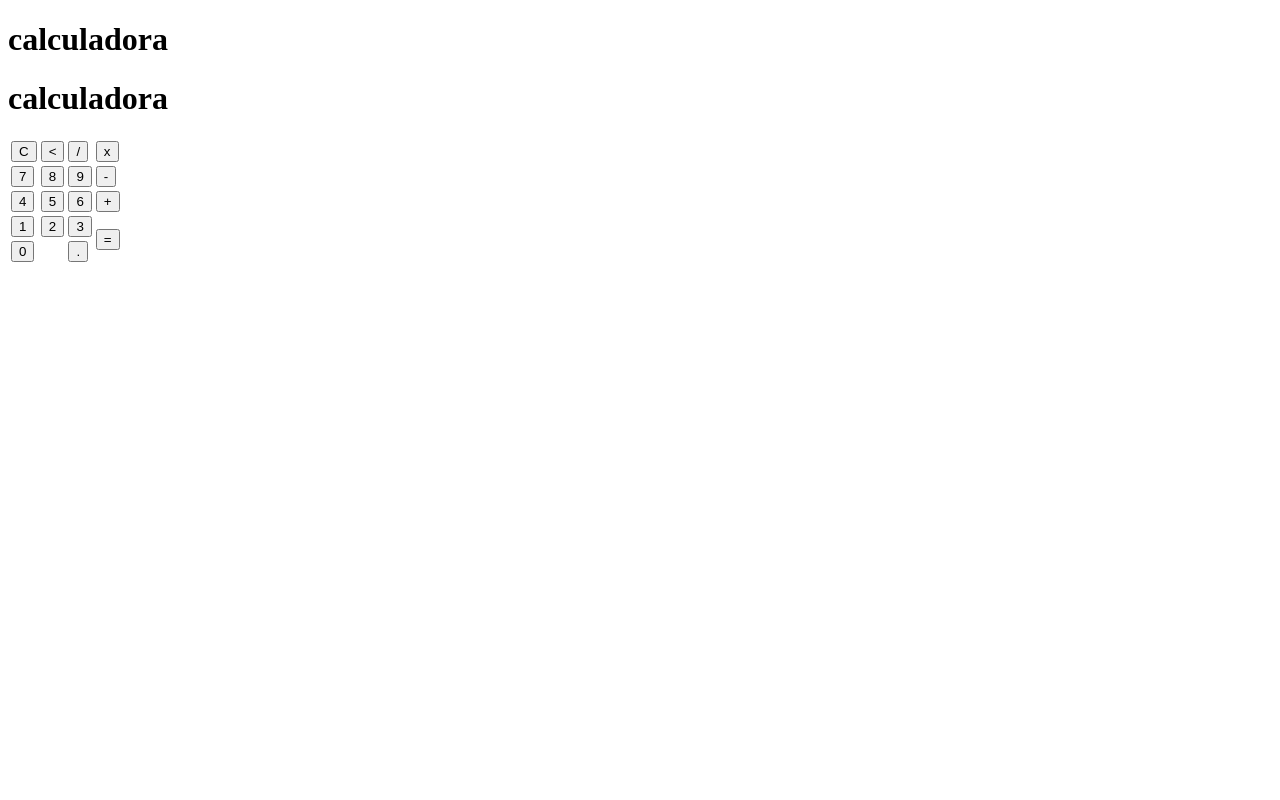
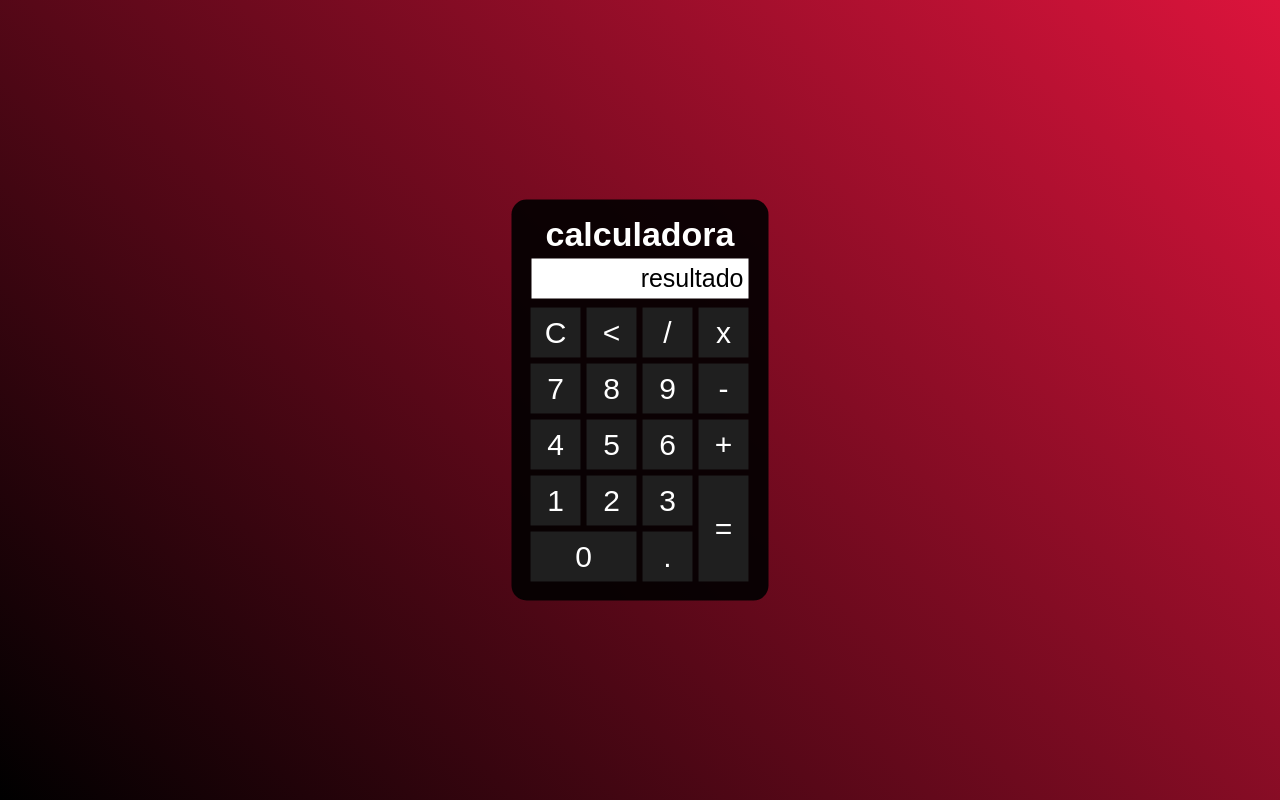
Before and after one commit to SrOrfeu/calculator_web, a plain HTML site: page index.html in a window 1280 px wide. Drawn offline with Linux system fonts and the light colour scheme.

Commit message:
css style

```diff
--- a/index.html
+++ b/index.html
@@ -3,42 +3,42 @@
 <head>
     <meta charset="UTF-8">
     <meta name="viewport" content="width=device-width, initial-scale=1.0">
+    <link rel="stylesheet" href="/style.css">
     <title>Calculadora</title>
 </head>
 <body>
     <div class="fundo">
-        <h1>calculadora</h1>
         <div class="calculadora">
             <h1>calculadora</h1>
-            <p id="resultado"></p>
+            <p id="resultado">resultado</p>
             <table>
                 <tr>
-                    <td><button>C</button></td>
-                    <td><button><</button></td>
-                    <td><button>/</button></td>
-                    <td><button>x</button></td>
+                    <td><button class="botao">C</button></td>
+                    <td><button class="botao"><</button></td>
+                    <td><button class="botao">/</button></td>
+                    <td><button class="botao">x</button></td>
                 </tr>
                 <tr>
-                    <td><button>7</button></td>
-                    <td><button>8</button></td>
-                    <td><button>9</button></td>
-                    <td><button>-</button></td>
+                    <td><button class="botao">7</button></td>
+                    <td><button class="botao">8</button></td>
+                    <td><button class="botao">9</button></td>
+                    <td><button class="botao">-</button></td>
                 </tr>
                 <tr>
-                    <td><button>4</button></td>
-                    <td><button>5</button></td>
-                    <td><button>6</button></td>
-                    <td><button>+</button></td>
+                    <td><button class="botao">4</button></td>
+                    <td><button class="botao">5</button></td>
+                    <td><button class="botao">6</button></td>
+                    <td><button class="botao">+</button></td>
                 </tr>
                 <tr>
-                    <td><button>1</button></td>
-                    <td><button>2</button></td>
-                    <td><button>3</button></td>
-                    <td rowspan="2"><button>=</button></td>
+                    <td><button class="botao">1</button></td>
+                    <td><button class="botao">2</button></td>
+                    <td><button class="botao">3</button></td>
+                    <td rowspan="2"><button class="botao" style="height: 106px;">=</button></td>
                 </tr>
                 <tr>
-                    <td colspan="2"><button>0</button></td>
-                    <td><button>.</button></td>
+                    <td colspan="2"><button class="botao" style="width: 106px;">0</button></td>
+                    <td><button class="botao">.</button></td>
                 </tr>
             </table>
         </div>
--- /dev/null
+++ b/style.css
@@ -0,0 +1,53 @@
+*{
+    margin: 0;
+    padding: 0;
+}
+
+.fundo{
+background-image: linear-gradient(45deg, black, crimson);
+height: 100vh;
+color: white;
+font-family: Arial, Helvetica, sans-serif;
+}
+
+.calculadora{
+    position: absolute;
+    background-color: rgba(0, 0, 0, 0.9);
+    top: 50%;
+    left: 50%;
+    transform: translate(-50%,-50%);
+    border-radius: 15px;
+    padding: 15px;
+}
+
+h1{
+    text-align: center;
+    font-size: 34px;
+}
+
+
+.botao{
+    width: 50px;
+    height: 50px;
+    font-size: 30px;
+    cursor: pointer;
+    margin: 2px;
+    background-color: rgb(31, 31, 31);
+    color: white;
+    border: none;
+}
+
+.botao:hover{
+    background-color: rgb(15, 15, 15);
+}
+
+#resultado{
+    width: 207px;
+    background-color: white;
+    height: 30px;
+    margin: 5px;
+    font-size: 25px;
+    color: black;
+    text-align: right;
+    padding: 5px;
+}
```
Also changed, not shown: index.js (added).
